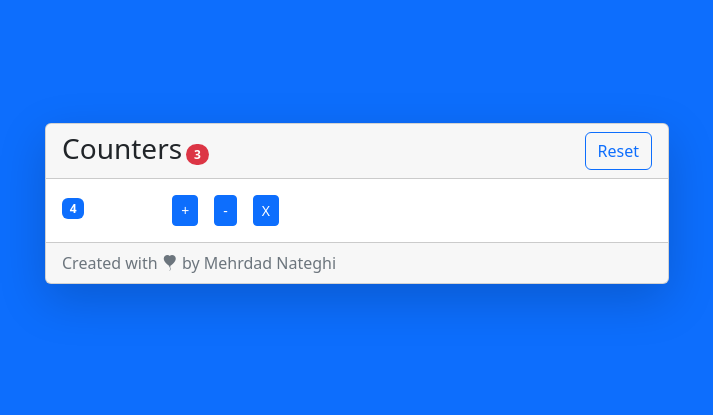
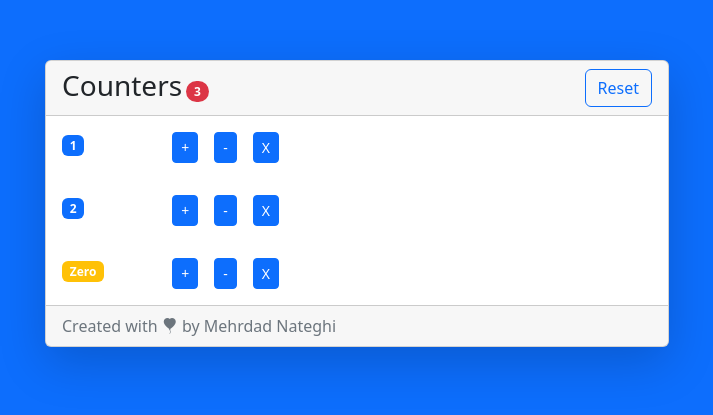
Before and after one commit to mehrdad-nateghi/react-projects, a React (Create React App) app in the folder 01-Counter/: page / in a window 1280 px wide. Shown: the part 213-628 px from the top of the page, without its empty margins (283-996 px from the left). Built offline with nearby package versions, Linux system fonts and the light colour scheme.

Commit message:
handle counter value

```diff
--- a/01-Counter/src/components/counter/Counter.js
+++ b/01-Counter/src/components/counter/Counter.js
@@ -6,7 +6,18 @@ export default class Counter extends Component {
       <div className="card-body">
         <div className="row">
           <div className="col-md-2">
-            <span className="badge bg-primary">4</span>
+            {}
+            <span
+              className={
+                this.props.counter.value === 0
+                  ? "badge bg-warning"
+                  : "badge bg-primary"
+              }
+            >
+              {this.props.counter.value === 0
+                ? "Zero"
+                : this.props.counter.value}
+            </span>
           </div>
           <div className="col-md-10">
             <button className="btn btn-sm btn-primary mx-2">+</button>
--- a/01-Counter/src/components/counter/Counters.js
+++ b/01-Counter/src/components/counter/Counters.js
@@ -8,7 +8,7 @@ export default class Counters extends Component {
     counters: [
       { id: 1, value: 1 },
       { id: 2, value: 2 },
-      { id: 3, value: 3 },
+      { id: 3, value: 0 },
     ],
   };
 
@@ -16,7 +16,9 @@ export default class Counters extends Component {
     return (
       <div className="card shadow-lg w-50">
         <Header totalCounters={this.state.counters.length} />
-        <Counter />
+        {this.state.counters.map((counter) => (
+          <Counter counter={counter} />
+        ))}
         <Footer />
       </div>
     );
```
